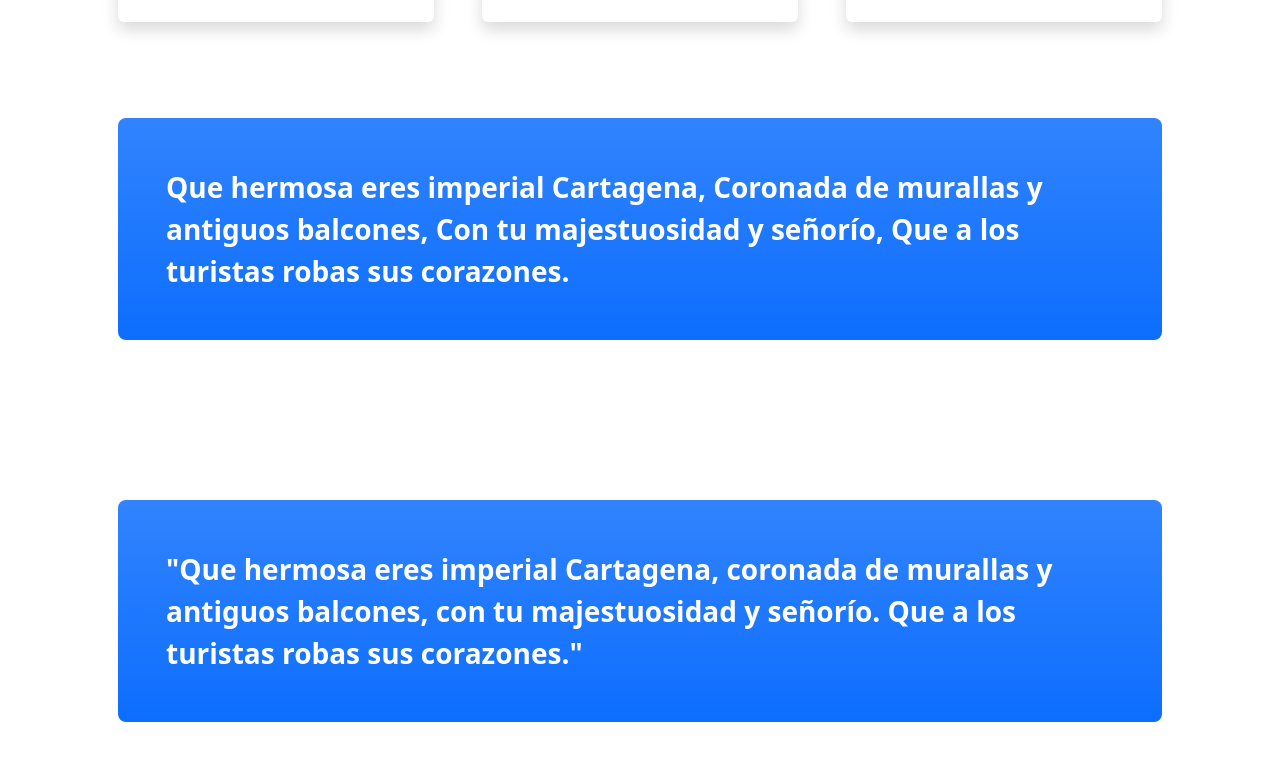
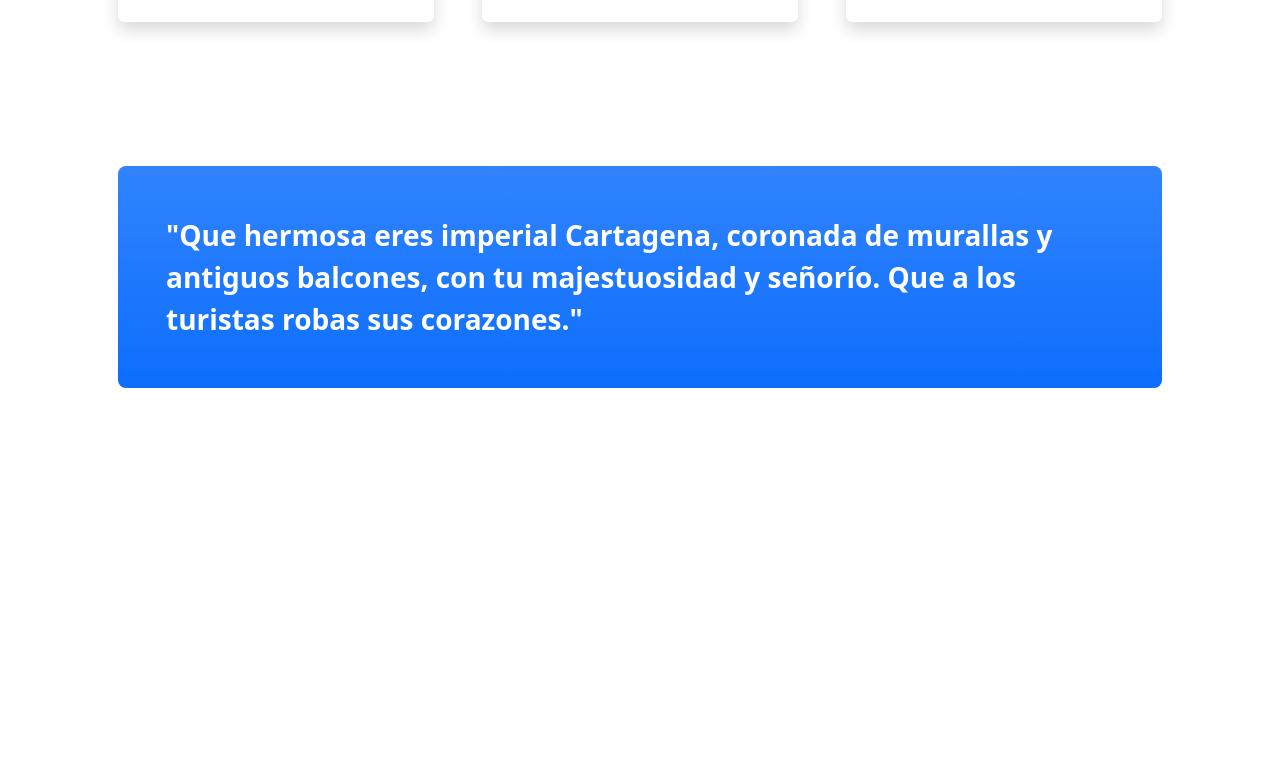
Before and after one commit to andressuarezunir/actividad_3_vue, a Vue app: page / in a window 1280 px wide. Shown: the part 3080-3840 px from the top of the page. After the commit the page ends 3516 px from the top, so only its background shows below. Built offline with nearby package versions, Linux system fonts and the light colour scheme.

Commit message:
Minor style fixes

```diff
--- a/src/components/BannerSection.vue
+++ b/src/components/BannerSection.vue
@@ -4,8 +4,8 @@ const text =
 </script>
 
 <template>
-  <section class="container px-5 pt-3 pb-5">
-    <aside class="bg-primary bg-gradient rounded-3 p-4 p-sm-5 mt-5">
+  <section class="container px-5 pb-5">
+    <aside class="bg-primary bg-gradient rounded-3 p-4 p-sm-5">
       <div
         class="d-flex align-items-center justify-content-between flex-column flex-xl-row text-center text-xl-start"
       >
--- a/src/components/BlogSection.vue
+++ b/src/components/BlogSection.vue
@@ -7,7 +7,10 @@
         <div class="col-lg-8 col-xl-6">
           <div class="text-center">
             <h2 class="fw-bolder">Blog de Cartagena</h2>
-          <p class="lead fw-normal text-muted mb-5">Sus calles coloridas <b> llenas de encanto </b>la hacen la puerta de entrada a Suramérica.</p>
+            <p class="lead fw-normal text-muted mb-5">
+              Sus calles coloridas <b> llenas de encanto </b>la hacen la puerta de entrada a
+              Suramérica.
+            </p>
           </div>
         </div>
       </div>
@@ -23,10 +26,13 @@
               <a class="text-decoration-none link-dark stretched-link" href="#!">
                 <h5 class="card-title mb-3">Volcán de Barro</h5>
               </a>
-            <p class="card-text mb-0">Reserve con antelación el traslado de ida y vuelta al volcán del Totumo, u opte por una excursión más completa que
-            también incluye las entradas, el almuerzo y un guía local. Algunos viajeros combinan una visita al volcán de barro con
-            una parada en una playa o un recorrido por el Mar Rosado de Colombia, las Salinas de Galerazamba, conocido por su
-            producción de sal rosa.</p>
+              <p class="card-text mb-0">
+                Reserve con antelación el traslado de ida y vuelta al volcán del Totumo, u opte por
+                una excursión más completa que también incluye las entradas, el almuerzo y un guía
+                local. Algunos viajeros combinan una visita al volcán de barro con una parada en una
+                playa o un recorrido por el Mar Rosado de Colombia, las Salinas de Galerazamba,
+                conocido por su producción de sal rosa.
+              </p>
             </div>
             <div class="card-footer p-4 pt-0 bg-transparent border-top-0">
               <div class="d-flex align-items-end justify-content-between">
@@ -50,10 +56,14 @@
               <a class="text-decoration-none link-dark stretched-link" href="#!">
                 <h5 class="card-title mb-3">Islas del Rosario</h5>
               </a>
-            <p class="card-text mb-0">Aunque muchas de las islas son privadas y, por lo tanto, el acceso está restringido, las islas más grandes, Isla Grande,
-            Isla Rosario e Isla Caribarú atraen un flujo constante de personas que hacen escapadas de un día. Las excursiones de día
-            completo desde Cartagena suelen centrarse en Isla Barú, que se encuentra más cerca de tierra firme y alberga atracciones
-            como Playa Blanca, Playa Azul, la Bahía de Cholón y las fortalezas de San Fernando y San José.</p>
+              <p class="card-text mb-0">
+                Aunque muchas de las islas son privadas y, por lo tanto, el acceso está restringido,
+                las islas más grandes, Isla Grande, Isla Rosario e Isla Caribarú atraen un flujo
+                constante de personas que hacen escapadas de un día. Las excursiones de día completo
+                desde Cartagena suelen centrarse en Isla Barú, que se encuentra más cerca de tierra
+                firme y alberga atracciones como Playa Blanca, Playa Azul, la Bahía de Cholón y las
+                fortalezas de San Fernando y San José.
+              </p>
             </div>
             <div class="card-footer p-4 pt-0 bg-transparent border-top-0">
               <div class="d-flex align-items-end justify-content-between">
@@ -77,10 +87,14 @@
               <a class="text-decoration-none link-dark stretched-link" href="#!">
                 <h5 class="card-title mb-3">Casco Colonial</h5>
               </a>
-            <p class="card-text mb-0">El casco antiguo es un elemento básico de la mayoría de los recorridos turísticos de Cartagena, que brindan una
-            introducción completa a la ciudad amurallada para quienes visitan por primera vez. Explore las principales atracciones,
-            incluido el Palacio de la Inquisición (Palacio de la Inquisición), la iglesia de San Pedro Claver y Las Bóvedas (una
-            serie de bóvedas debajo de la ciudad) a pie o en bicicleta, Segway o minibús con aire acondicionado.</p>
+              <p class="card-text mb-0">
+                El casco antiguo es un elemento básico de la mayoría de los recorridos turísticos de
+                Cartagena, que brindan una introducción completa a la ciudad amurallada para quienes
+                visitan por primera vez. Explore las principales atracciones, incluido el Palacio de
+                la Inquisición (Palacio de la Inquisición), la iglesia de San Pedro Claver y Las
+                Bóvedas (una serie de bóvedas debajo de la ciudad) a pie o en bicicleta, Segway o
+                minibús con aire acondicionado.
+              </p>
             </div>
             <div class="card-footer p-4 pt-0 bg-transparent border-top-0">
               <div class="d-flex align-items-end justify-content-between">
@@ -96,22 +110,6 @@
           </div>
         </div>
       </div>
-    <!-- Call to action-->
-    <aside class="bg-primary bg-gradient rounded-3 p-4 p-sm-5 mt-5">
-      <div class="d-flex align-items-center justify-content-between flex-column flex-xl-row text-center text-xl-start">
-        <div class="mb-4 mb-xl-0">
-          <div class="fs-3 fw-bold text-white">Que hermosa eres imperial Cartagena,
-          Coronada de murallas y antiguos balcones,
-          Con tu majestuosidad y señorío,
-          Que a los turistas robas sus corazones.</div>
-
-        </div>
-        <div class="ms-xl-4">
-
-
-        </div>
-      </div>
-    </aside>
     </div>
   </section>
 </template>
--- a/src/views/FormView.vue
+++ b/src/views/FormView.vue
@@ -2,7 +2,7 @@
 
 <template>
   <main>
-    <div class="row justify-content-center">
+    <div class="row justify-content-center m-0 p-0 mt-5">
       <div class="col-md-8">
         <div class="card shadow">
           <div class="card-body">
@@ -10,19 +10,34 @@
             <form>
               <div class="mb-3">
                 <label for="nombre" class="form-label">Nombre y apellido</label>
-                <input type="text" class="form-control" id="nombre" placeholder="Nombre y apellido">
+                <input
+                  type="text"
+                  class="form-control"
+                  id="nombre"
+                  placeholder="Nombre y apellido"
+                />
               </div>
               <div class="mb-3">
                 <label for="email" class="form-label">Correo electrónico</label>
-                <input type="email" class="form-control" id="email" placeholder="nam@example.com">
+                <input
+                  type="email"
+                  class="form-control"
+                  id="email"
+                  placeholder="name@example.com"
+                />
               </div>
               <div class="mb-3">
                 <label for="telefono" class="form-label">Teléfono</label>
-                <input type="number" class="form-control" id="telefono" placeholder="Teléfono">
+                <input type="number" class="form-control" id="telefono" placeholder="Teléfono" />
               </div>
               <div class="mb-3">
                 <label for="mensaje" class="form-label">Mensaje</label>
-                <textarea class="form-control" id="mensaje" rows="3" placeholder="Mensaje"></textarea>
+                <textarea
+                  class="form-control"
+                  id="mensaje"
+                  rows="3"
+                  placeholder="Mensaje"
+                ></textarea>
               </div>
               <div class="text-center">
                 <button type="button" class="btn btn-primary">Enviar datos</button>
```
Lines whose indentation alone changed are shown as unchanged.
